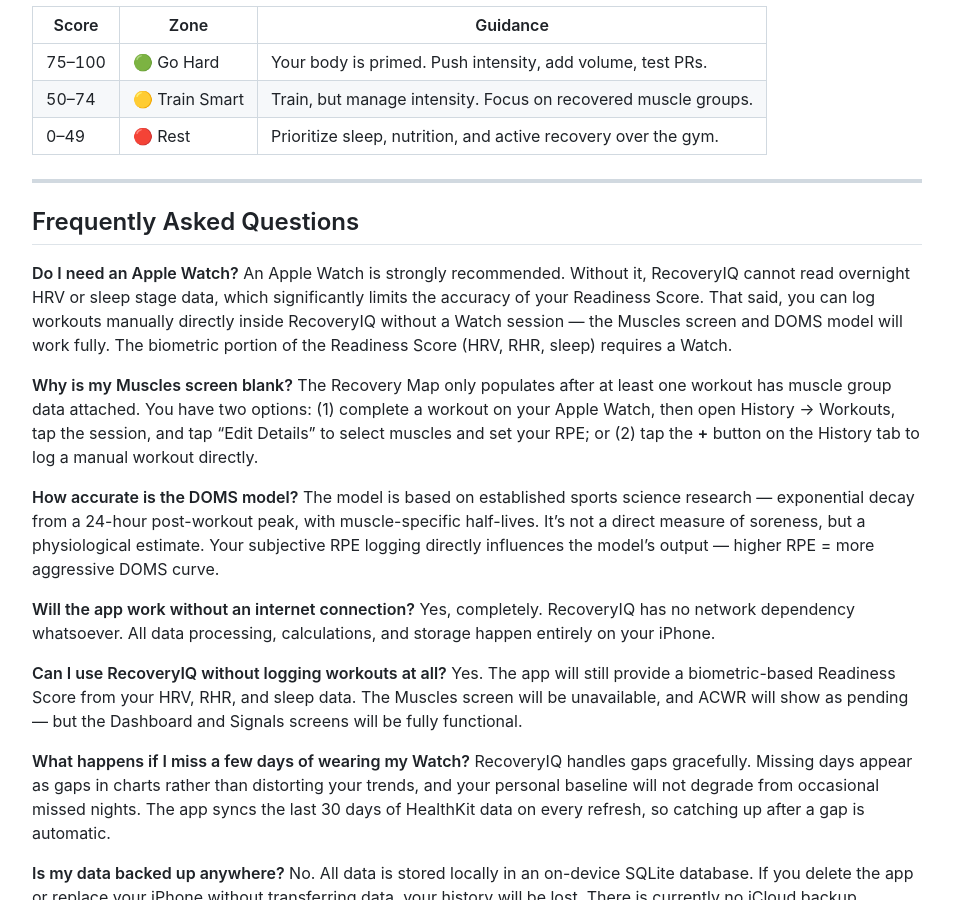
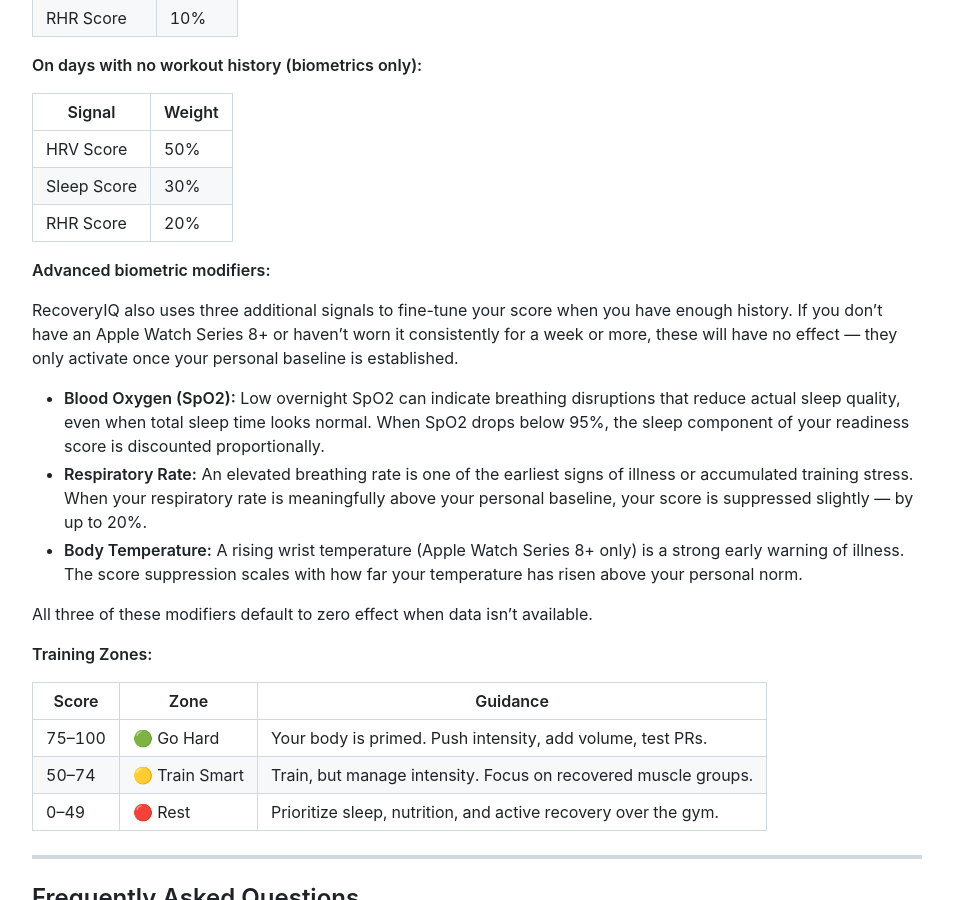
Before and after one commit to tatwan/RecoveryIQ_docs, a Jekyll site: the page built from index.md, in a window 1280 px wide and 900 px high, scrolled down 13866 px. Shown: the whole window, without its empty margins (163-1116 px from the left). Built offline with Jekyll 4.4.1, drawn with Linux system fonts in a browser that asks for light colours; nearby versions of some CDN libraries; some of the changed text lies outside the part shown.

Commit message:
updates for vesrion 1.0.5

```diff
--- a/index.md
+++ b/index.md
@@ -19,7 +19,7 @@ layout: default
 </p>
 
 <p align="center">
-  <img src="https://img.shields.io/badge/App_Version-1.0.4-blue.svg" alt="App Version" />
+  <img src="https://img.shields.io/badge/App_Version-1.0.5-blue.svg" alt="App Version" />
   <img src="https://img.shields.io/badge/Docs_Version-1.0-green.svg" alt="Docs Version" />
   <img src="https://img.shields.io/badge/Platform-iOS-lightgrey.svg" alt="Platform iOS" />
   <img src="https://img.shields.io/badge/Data-100%25_On--Device-brightgreen.svg" alt="Data On-Device" />
@@ -146,6 +146,12 @@ When you open RecoveryIQ for the first time, you will be prompted to grant **App
 - Sleep Analysis
 - Workouts
 - Active Energy / Heart Rate
+- Respiratory Rate
+- Blood Oxygen (SpO2)
+- Steps
+- Active Energy Burned
+- Basal Energy Burned
+- Body Temperature
 
 You can review and adjust these permissions at any time in **iPhone Settings → Privacy & Security → Health → RecoveryIQ**.
 
@@ -182,6 +188,7 @@ Your day with RecoveryIQ starts the moment you wake up — even before you touch
 
 - Your **Readiness Score** — a single number telling you how recovered you are today.
 - **KPI cards** for HRV, RHR, Sleep, and ACWR, each with a 7-day sparkline showing your trend.
+- **Additional metric cards** for SpO2, Respiratory Rate, Steps, Active Calories, and Basal Calories — informational snapshots of your daily biometric picture.
 - An **Insight Card** that translates your metrics into a plain-English recommendation ("HRV is slightly below baseline — train at 70–80% intensity today").
 - A **muscle fatigue strip** showing your most impacted muscles at a glance.
 
@@ -284,8 +291,8 @@ Tap any muscle on the body map to open a detail panel showing:
 
 | Screen | What it Shows |
 |---|---|
-| **Dashboard** | Readiness Score gauge, HRV / Sleep / RHR / ACWR KPI cards, daily insight text, 7-day readiness bar chart, muscle fatigue strip |
-| **Signals** | 90-day trend charts for HRV, RHR, and Sleep; ACWR zone indicator |
+| **Dashboard** | Readiness Score gauge, HRV / Sleep / RHR / ACWR KPI cards, SpO2 / Respiratory Rate / Steps / Active Cal / Basal Cal metric cards, daily insight text, 7-day readiness bar chart, muscle fatigue strip |
+| **Signals** | 90-day trend charts for HRV, RHR, Sleep, Respiratory Rate, Blood Oxygen, Steps, Active Calories, and Basal Calories; ACWR zone indicator |
 | **Muscles** | Interactive full-body recovery map — tap any muscle for DOMS %, recovery ETA, exercise guidance |
 | **History → Recovery** | Bar chart of daily readiness scores (30D / 90D / 180D / 365D) with workout markers |
 | **History → Workouts** | Calendar heatmap of training sessions; tap any session to see full detail |
@@ -387,6 +394,16 @@ RecoveryIQ's Readiness Score is not arbitrary — it's a weighted composite of f
 | Sleep Score | 30% |
 | RHR Score | 20% |
 
+**Advanced biometric modifiers:**
+
+RecoveryIQ also uses three additional signals to fine-tune your score when you have enough history. If you don't have an Apple Watch Series 8+ or haven't worn it consistently for a week or more, these will have no effect — they only activate once your personal baseline is established.
+
+- **Blood Oxygen (SpO2):** Low overnight SpO2 can indicate breathing disruptions that reduce actual sleep quality, even when total sleep time looks normal. When SpO2 drops below 95%, the sleep component of your readiness score is discounted proportionally.
+- **Respiratory Rate:** An elevated breathing rate is one of the earliest signs of illness or accumulated training stress. When your respiratory rate is meaningfully above your personal baseline, your score is suppressed slightly — by up to 20%.
+- **Body Temperature:** A rising wrist temperature (Apple Watch Series 8+ only) is a strong early warning of illness. The score suppression scales with how far your temperature has risen above your personal norm.
+
+All three of these modifiers default to zero effect when data isn't available.
+
 **Training Zones:**
 
 | Score | Zone | Guidance |
```
Also changed, not shown: README.md.
